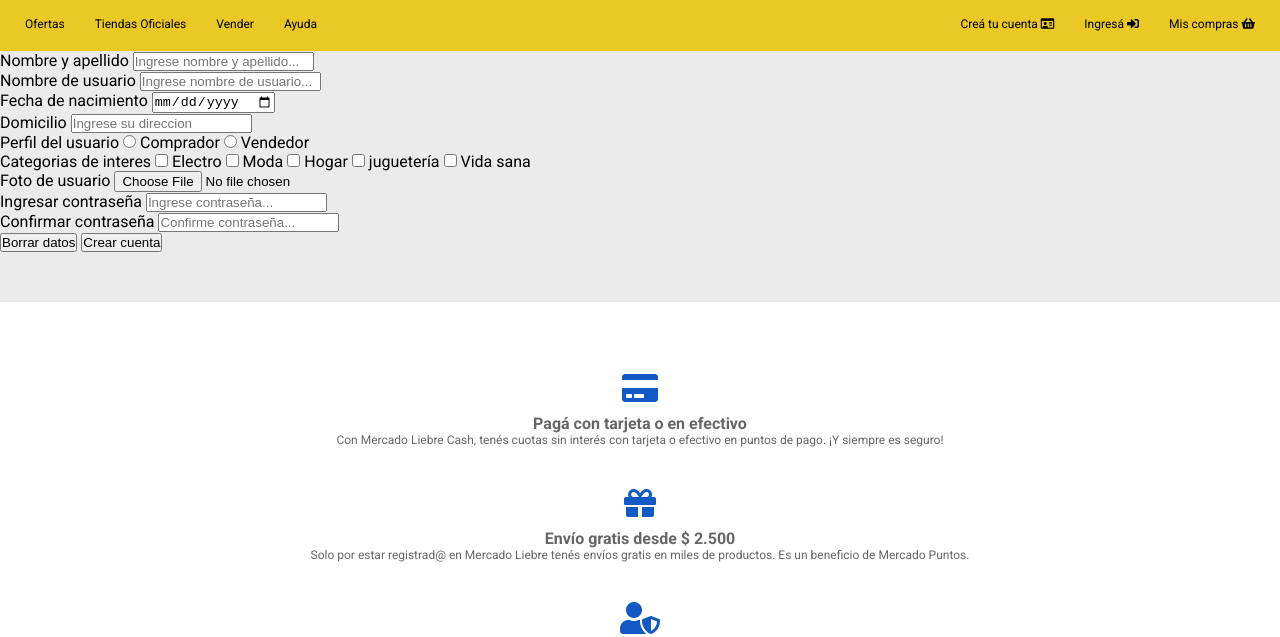
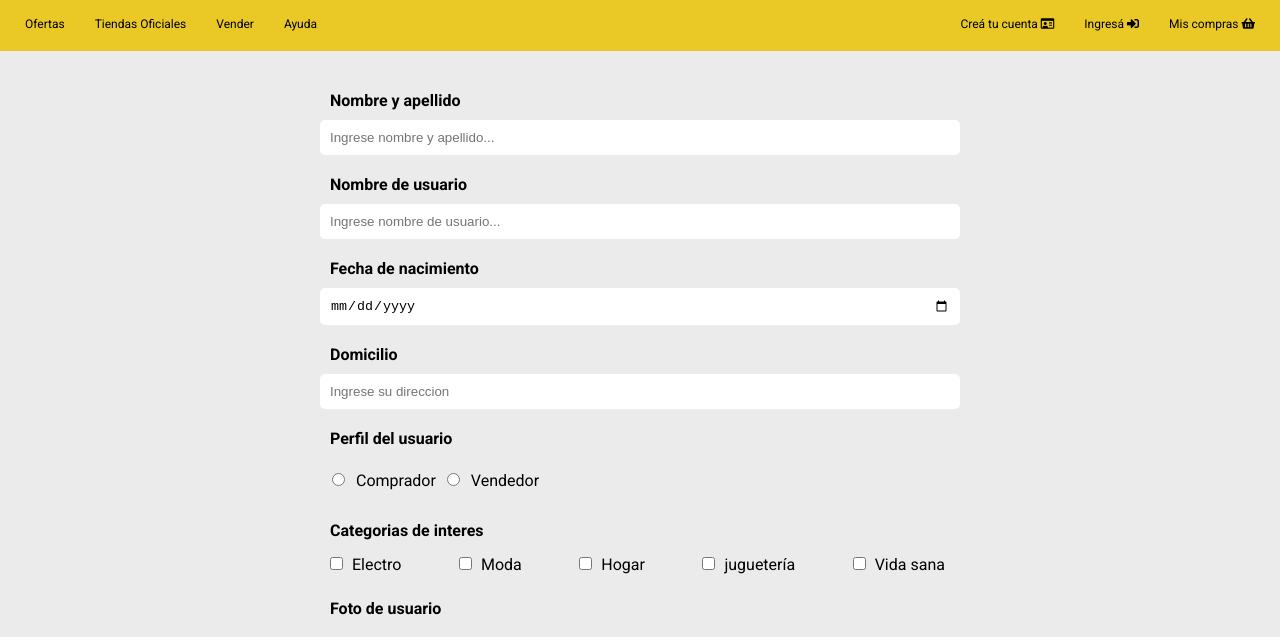
Before and after one commit to TolosaElianaM/MercadoLiebre, a website: page views/register.html in a window 1280 px wide. Shown: the part 126-763 px from the top of the page. Drawn offline with Linux system fonts and the light colour scheme.

Commit message:
Se hizo el responsive del login/register

```diff
--- a/public/css/register.css
+++ b/public/css/register.css
@@ -0,0 +1,134 @@
+.forms main form {
+    padding: 20px 0;
+}
+
+.forms main form input {
+    border: none;
+    border-radius: 5px;
+}
+
+.forms main form div {
+    display: flex;
+    flex-direction: column;
+    width: 90%;
+    margin: 10px auto;
+}
+
+.forms main form .info {
+    padding: 10px;
+    font-weight: 600;
+}
+
+.forms main form div input {
+    padding: 10px;
+}
+
+.forms main form .radio span {
+    margin: 5px auto;
+}
+
+.forms main form .radio span input {
+    margin: 10px 7px;
+}
+
+.forms main form .interest span {
+    margin: 5px 10px;
+}
+
+.forms main form .interest span label {
+    margin: 0 5px;
+}
+
+.forms main form .interest span input {
+    margin: 0 5px;
+
+}
+
+.forms main form .boton {
+    margin: 30px auto 10px;
+    width: 90%;
+    display: flex;
+    flex-direction: row;
+    justify-content: space-between;
+
+}
+
+.forms main form .boton button {
+    border: none;
+    background-color: var(--color-celeste);
+    color: white;
+    padding: 10px;
+    width: 45%;
+    border-radius: 5px;
+}
+
+.forms main form button.eraser {
+    background-color: #b7d2fc;
+    color: var(--color-azul);
+}
+
+.forms main form .login-button {
+    margin: 30px auto 0;
+}
+
+.forms main form .login-button button {
+    border: none;
+    background-color: var(--color-celeste);
+    color: white;
+    padding: 10px;
+    width: 100%;
+    border-radius: 5px;
+}
+
+@media (min-width:426px) {
+    .forms main form {
+        margin: 0 auto;
+    }
+
+    .forms main form div {
+        width: 70%;
+    }
+
+    .forms main form label {
+        max-width: 100%;
+    }
+
+    .forms main form input {
+        max-width: 100%;
+    }
+    .forms main form .radio span{
+        margin: 5px;
+    }
+    .forms main form .interest {
+        display: flex;
+        flex-direction: row;
+        flex-wrap: wrap;
+        justify-content: space-between;
+    }
+
+    .forms main form .interest .info {
+        width: 100%;
+    }
+
+    .forms main form .interest span input{
+        margin: 0;
+    }
+
+    .forms main form .boton {
+        width: 70%;
+    }
+
+    .forms main form .boton button {
+        max-width: 100%;
+    }
+}
+
+@media (min-width:769px) {
+    .forms main form div {
+        width: 50%;
+    }
+
+    .forms main form .boton {
+        width: 50%;
+    }
+}
--- a/views/register.html
+++ b/views/register.html
@@ -42,38 +42,37 @@
     <main>
         <form action="/">
             <div>
-                <label for="name-surname">Nombre y apellido</label>
+                <label for="name-surname" class="info">Nombre y apellido</label>
                 <input type="text" name="name-surname" id="name-surname" placeholder="Ingrese nombre y apellido...">
             </div>
             <div>
-                <label for="user">Nombre de usuario</label>
+                <label for="user" class="info">Nombre de usuario</label>
                 <input type="text" name="user" id="user" placeholder="Ingrese nombre de usuario...">
             </div>
             <div>
-                <label for="date-birth">Fecha de nacimiento</label>
+                <label for="date-birth" class="info">Fecha de nacimiento</label>
                 <input type="date" name="date-birth" id="date-birth">
             </div>
             <div>
-                <label for="adress">Domicilio</label>
+                <label for="adress" class="info">Domicilio</label>
                 <input type="text" name="adress" id="adress" placeholder="Ingrese su direccion">
             </div>
-            <div>
+            <div class="radio">
 
-                <label for="type-user">Perfil del usuario</label>
+                <label for="type-user" class="info">Perfil del usuario</label>
 
                 <span>
                     <input type="radio" name="type-user" value="comprador">
                     <label for="comprador">Comprador</label>
-                </span>
-                <span>
+
                     <input type="radio" name="type-user" value="vendedor">
                     <label for="vendedor">Vendedor</label>
                 </span>
 
             </div>
-            <div>
+            <div class="interest">
 
-                <label for="interest">Categorias de interes</label>
+                <label for="interest" class="info">Categorias de interes</label>
 
                 <span>
                     <input type="checkbox" name="interest" value="electro">
@@ -98,19 +97,21 @@
 
             </div>
             <div>
-                <label for="photo">Foto de usuario</label>
+                <label for="photo" class="info">Foto de usuario</label>
                 <input type="file" name="avatar" accept=".jpg">
             </div>
             <div>
-                <label for="pass">Ingresar contraseña</label>
+                <label for="pass" class="info">Ingresar contraseña</label>
                 <input type="password" name="pass" id="pass" placeholder="Ingrese contraseña...">
             </div>
             <div>
-                <label for="pass2">Confirmar contraseña</label>
+                <label for="pass2" class="info">Confirmar contraseña</label>
                 <input type="password" name="pass2" id="pass2" placeholder="Confirme contraseña...">
             </div>
-            <button type="reset">Borrar datos</button>
-            <button type="submit">Crear cuenta</button>
+            <div class="boton">
+                <button type="reset" class="eraser">Borrar datos</button>
+                <button type="submit">Crear cuenta</button>
+            </div>
         </form>
     </main>
 
```
Also changed, not shown: views/login.html (+13 -8 lines).
